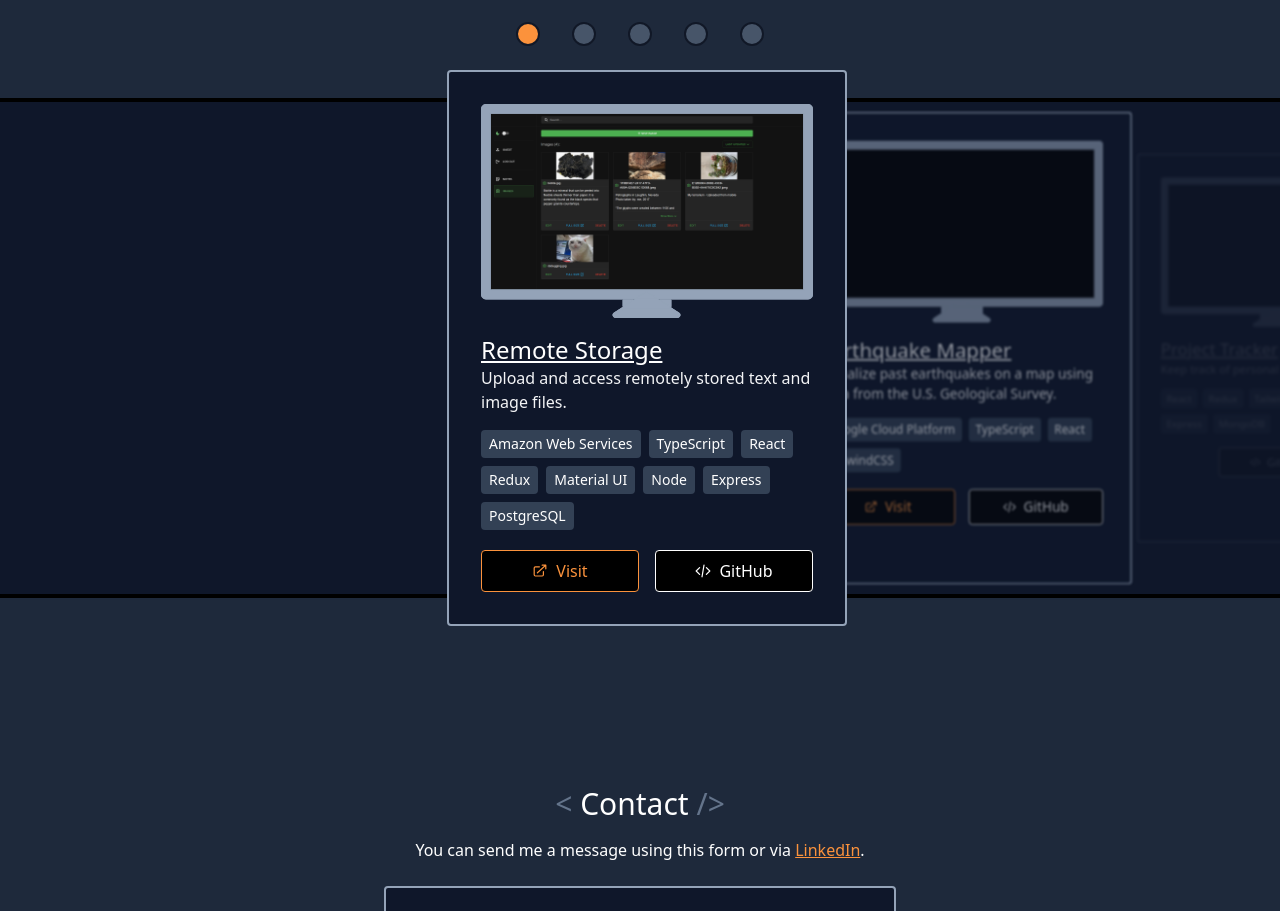
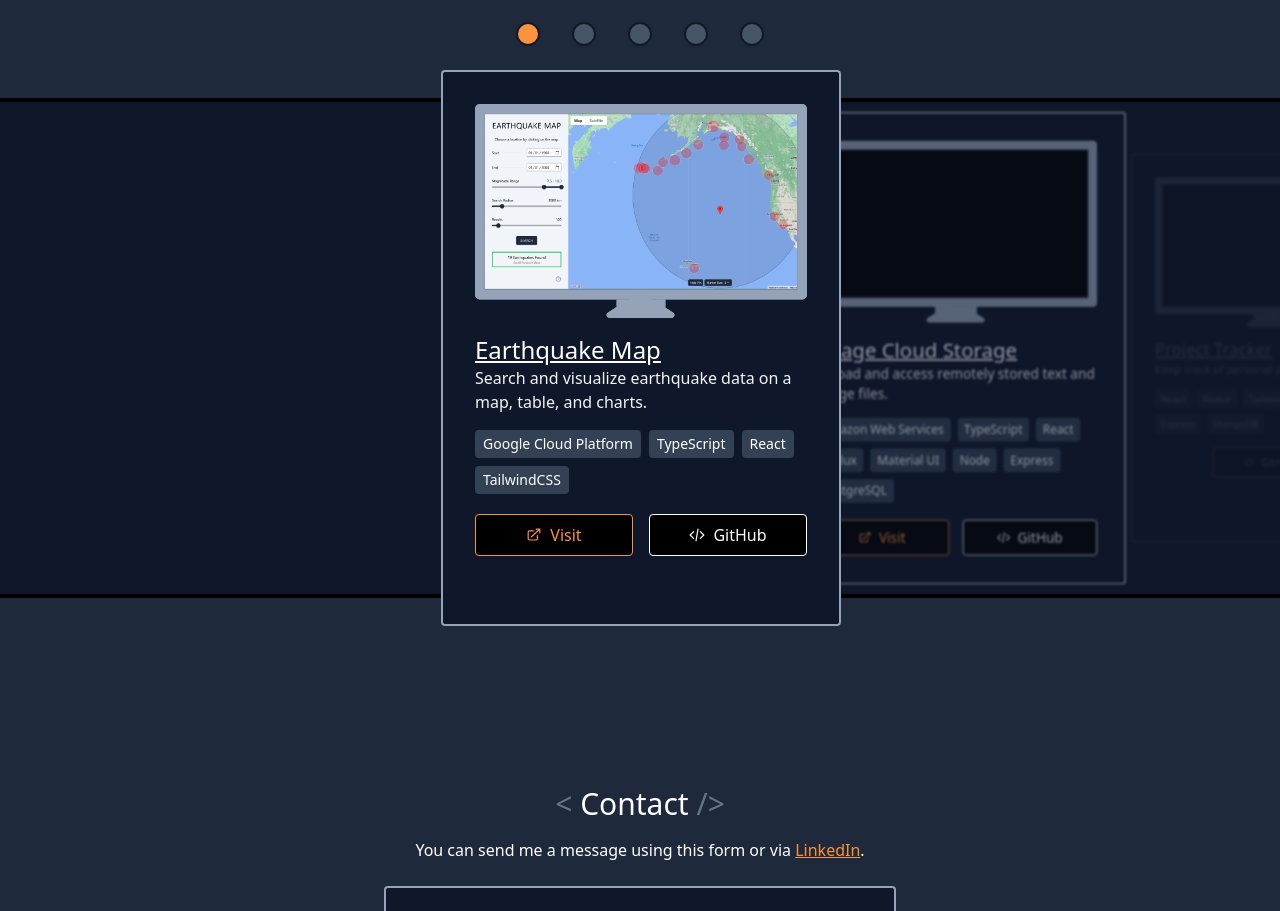
Before and after one commit to hermancai/portfolio, a Next.js app: page / in a window 1280 px wide. Shown: the part 2276-3187 px from the top of the page. Built offline with nearby package versions, Linux system fonts and the light colour scheme.

Commit message:
Add updated eqmap project

```diff
--- a/components/Projects.tsx
+++ b/components/Projects.tsx
@@ -6,7 +6,16 @@ import SectionHeader from "./SectionHeader";
 
 const cardList: CardContent[] = [
   {
-    title: "Remote Storage",
+    title: "Earthquake Map",
+    description:
+      "Search and visualize earthquake data on a map, table, and charts.",
+    image: "/projects/eqmapnext.png",
+    tech: ["Google Cloud Platform", "TypeScript", "React", "TailwindCSS"],
+    liveLink: "https://earthquakemap.vercel.app/",
+    github: "https://github.com/hermancai/eqmap_next",
+  },
+  {
+    title: "Image Cloud Storage",
     description: "Upload and access remotely stored text and image files.",
     image: "/projects/notes.png",
     tech: [
@@ -21,15 +30,6 @@ const cardList: CardContent[] = [
     ],
     liveLink: "https://note-storage.up.railway.app/",
     github: "https://github.com/hermancai/notes",
-  },
-  {
-    title: "Earthquake Mapper",
-    description:
-      "Visualize past earthquakes on a map using data from the U.S. Geological Survey.",
-    image: "/projects/eqmap.png",
-    tech: ["Google Cloud Platform", "TypeScript", "React", "TailwindCSS"],
-    liveLink: "https://eqmap-silk.vercel.app/",
-    github: "https://github.com/hermancai/eqmap_react",
   },
   {
     title: "Project Tracker",
```
Also changed, not shown: public/projects/eqmap.png (deleted), public/projects/eqmapnext.png (added).
